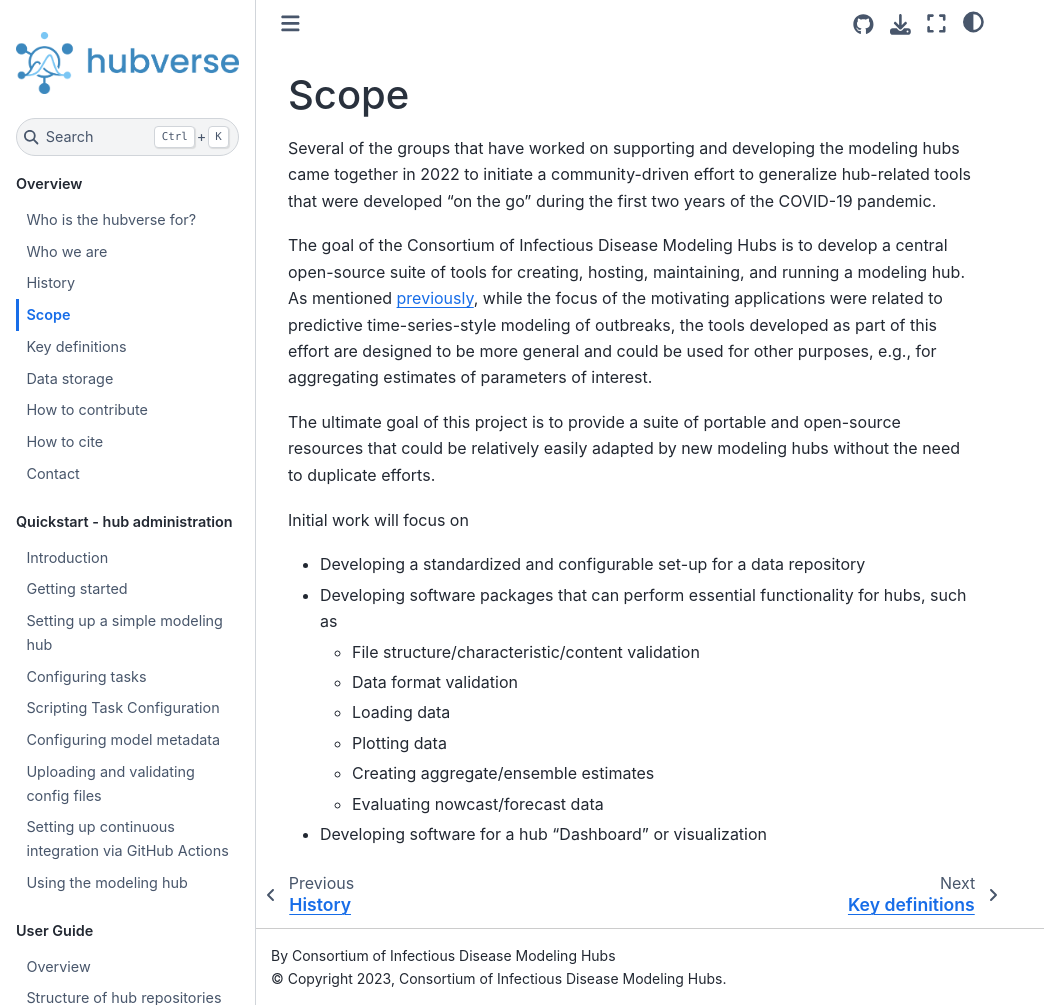
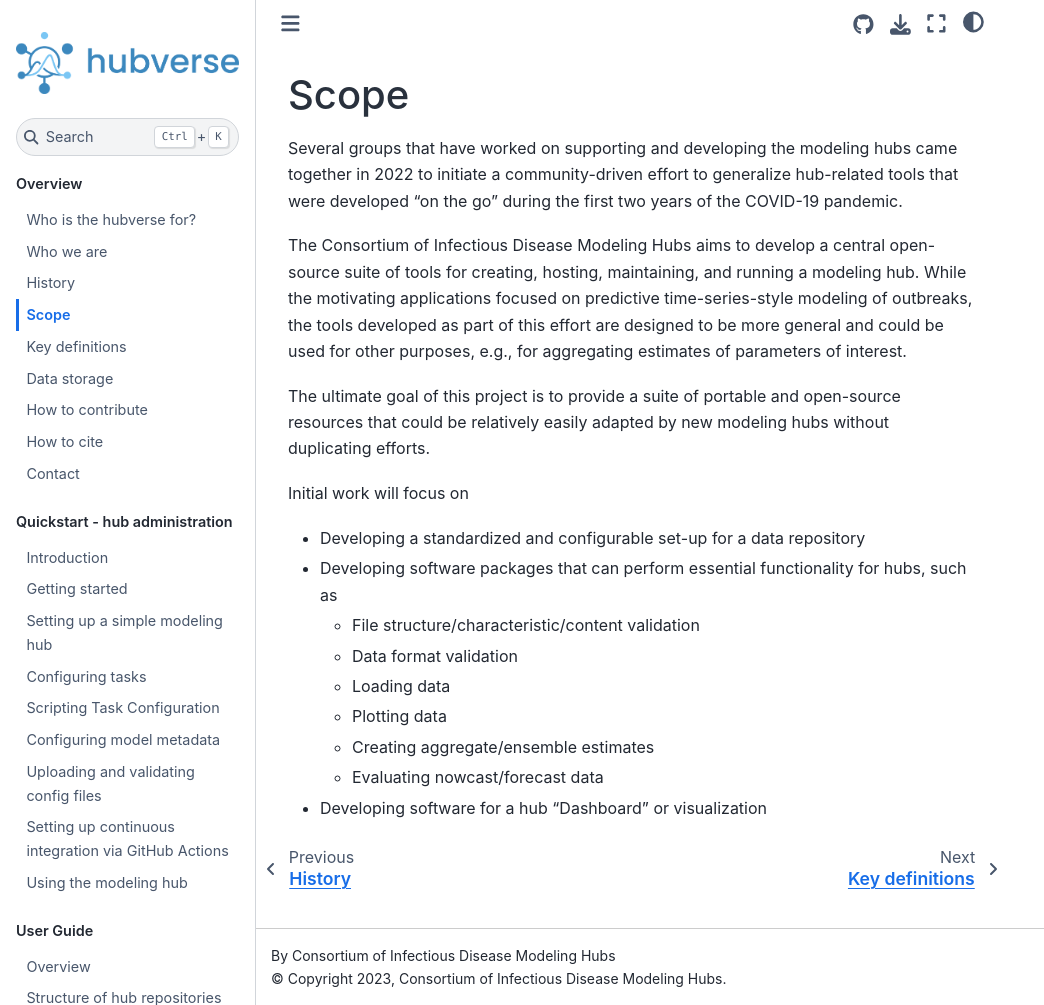
Before and after one commit to hubverse-org/hubDocs, a Sphinx documentation site: the page built from docs/source/overview/scope.md, in a window 1280 px wide and 1005 px high. Shown: the whole window, without its empty margins (0-1044 px from the left). Built offline with Sphinx 7.4.7 and the Sphinx Book theme 1.1.4, drawn with Linux system fonts in a browser that asks for light colours; comment, search, counter and statistics services are not loaded.

Commit message:
link fixes part 5

```diff
--- a/docs/source/overview/scope.md
+++ b/docs/source/overview/scope.md
@@ -1,10 +1,10 @@
 # Scope
 
-Several of the groups that have worked on supporting and developing the modeling hubs came together in 2022 to initiate a community-driven effort to generalize hub-related tools that were developed “on the go” during the first two years of the COVID-19 pandemic.
+Several groups that have worked on supporting and developing the modeling hubs came together in 2022 to initiate a community-driven effort to generalize hub-related tools that were developed “on the go” during the first two years of the COVID-19 pandemic.
 
-The goal of the Consortium of Infectious Disease Modeling Hubs is to develop a central open-source suite of tools for creating, hosting, maintaining, and running a modeling hub. As mentioned [previously](who-we-are.md), while the focus of the motivating applications were related to predictive time-series-style modeling of outbreaks, the tools developed as part of this effort are designed to be more general and could be used for other purposes, e.g., for aggregating estimates of parameters of interest.
+The Consortium of Infectious Disease Modeling Hubs aims to develop a central open-source suite of tools for creating, hosting, maintaining, and running a modeling hub. While the motivating applications focused on predictive time-series-style modeling of outbreaks, the tools developed as part of this effort are designed to be more general and could be used for other purposes, e.g., for aggregating estimates of parameters of interest.
 
-The ultimate goal of this project is to provide a suite of portable and open-source resources that could be relatively easily adapted by new modeling hubs without the need to duplicate efforts.
+The ultimate goal of this project is to provide a suite of portable and open-source resources that could be relatively easily adapted by new modeling hubs without duplicating efforts.
 
 Initial work will focus on
 
```
